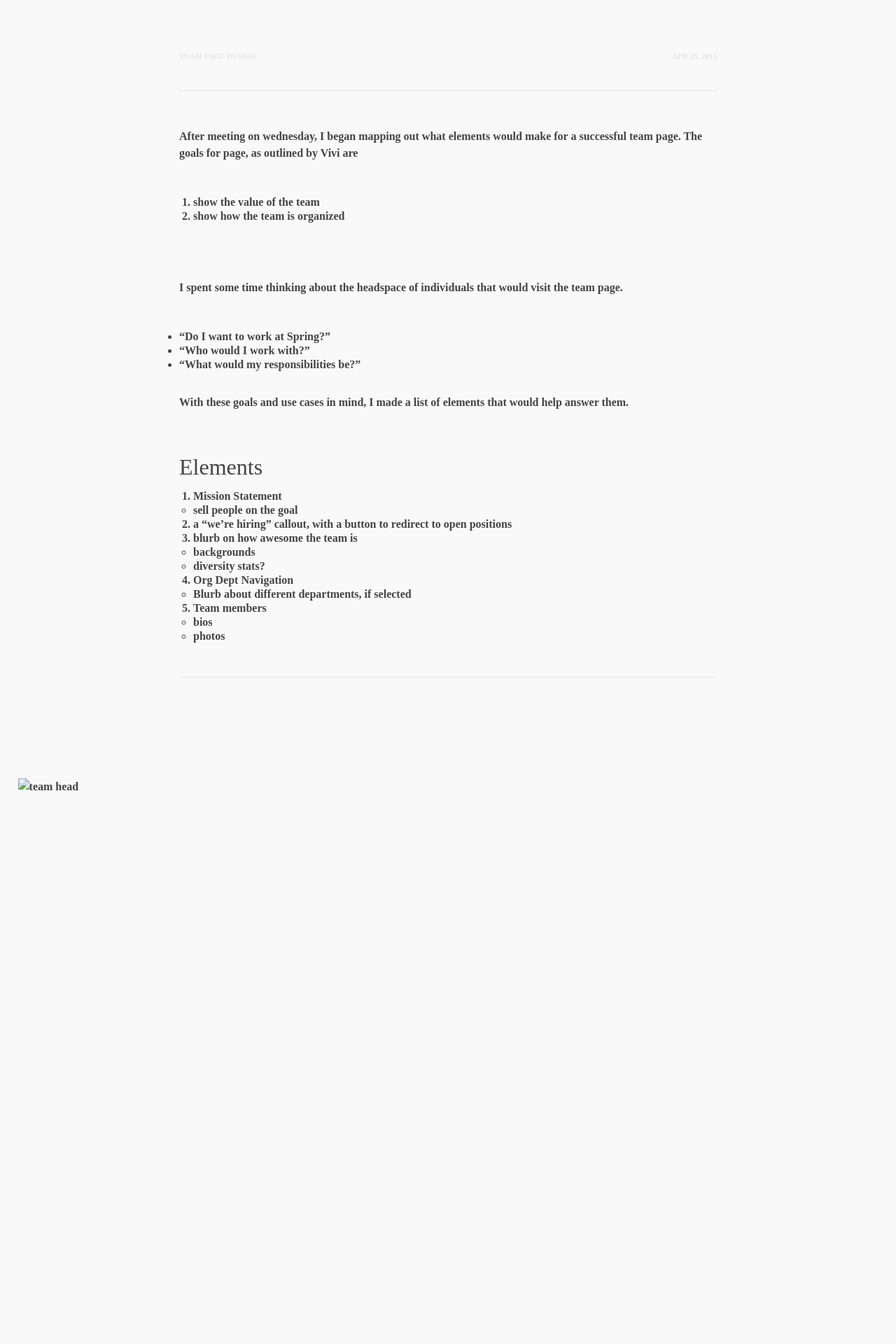
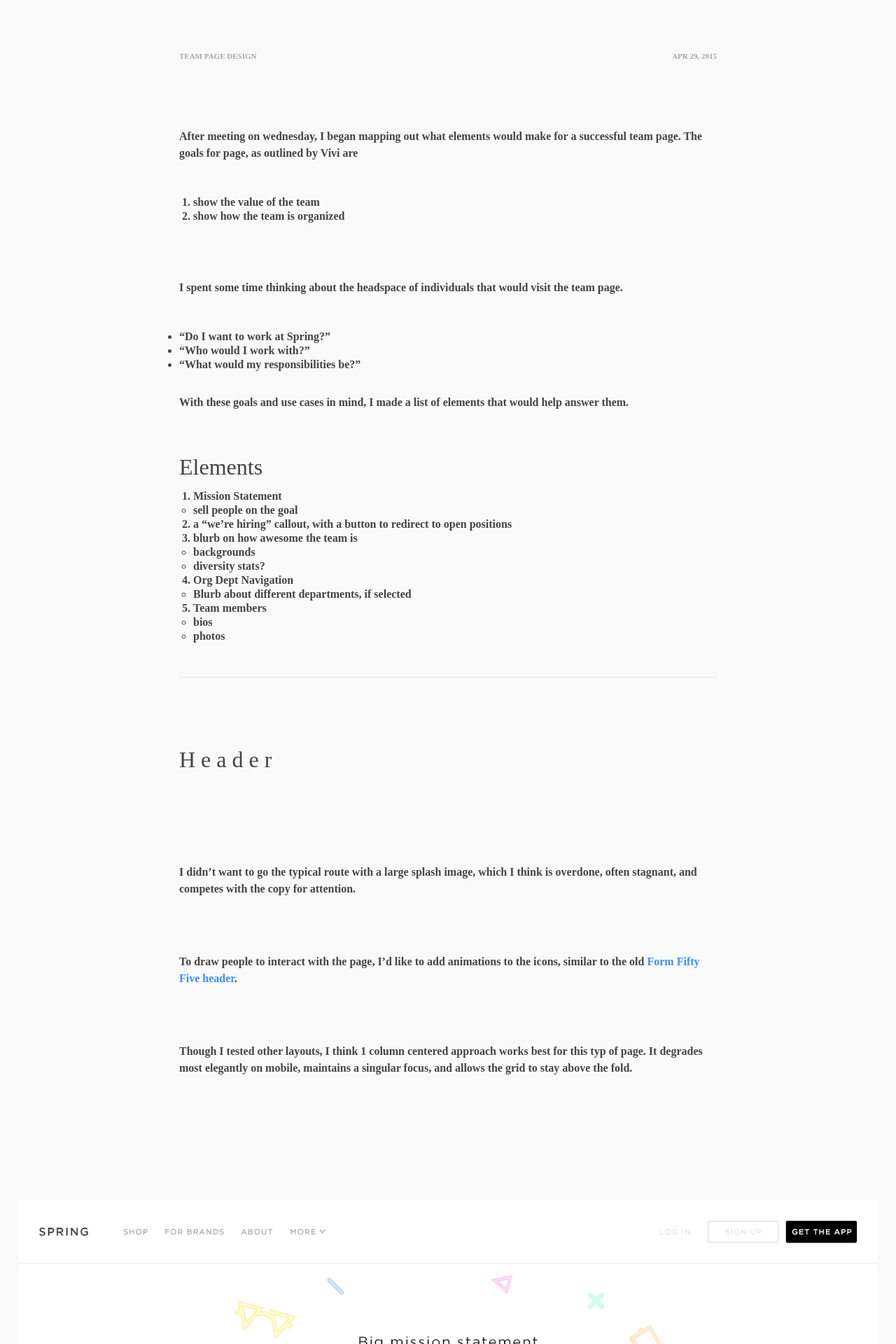
Before and after one commit to hivemindworks/shopspring, a Jekyll site: the page built from _posts/2015-04-27-team.md, in a window 1280 px wide. Shown: the top 1920 px of the page at 70% size. Built offline with Jekyll 4.4.1, drawn with Linux system fonts in a browser that asks for light colours; some web fonts are replaced; before the commit the page ends 1312 px from its top, so only the background shows below that; some of the changed text lies outside the part shown.

Commit message:
team writeup

```diff
--- a/_posts/2015-04-27-team.md
+++ b/_posts/2015-04-27-team.md
@@ -33,4 +33,63 @@
 
 ---
 
-![team head]({{ site.url }}/img/team/team-head-2.png)
+# Header
+
+I didn't want to go the typical route with a large splash image, which I think is overdone, often stagnant, and competes with the copy for attention.
+
+To draw people to interact with the page, I'd like to add animations to the icons, similar to the old [Form Fifty Five header](http://www.thestarvedblog.co.za/whud-up/badass-blog-formfiftyfive-com/).
+
+Though I tested other layouts, I think 1 column centered approach works best for this typ of page. It degrades most elegantly on mobile, maintains a singular focus, and allows the grid to stay above the fold.
+
+![team head]({{ site.baseurl }}/img/team/team-2.png)
+
+---
+
+# Grid
+
+I spent much of my time working out the besst way to display the team members. Though the list Spring uses currently works well from desktop to mobile, the affordances for interaction and play a grid provides seemed more valuable than a list to me.
+
+I then began playing with the ways the grid could be executed.
+
+The department sub-nav would remain sticky at the top of the page, and if a specific team was selected, a blurb on that teams resposibilities would appear directly beneath the sub-nav.
+
+If we use an orthoganal grid of images, my first idea for a 'finger' was to mimic the brady bunch title sequence, having the team members follow the mouse around. I know I could pull this off in a perfomant way, but it would mean that each team member would need 6 pictures (looking straight, up, up-left, left, down-left, down. up-left, left, and down-left could be mirrored). I'd be happy to make a prototype using headshots of myself, if you're interested in pursuing this.
+
+![team head]({{ site.baseurl }}/img/team/team-grid-info.png)
+
+My second idea was to keep the typical grid, but swap the squares for circles, then add an interaction that draws people to explore, like [this](http://v2.desandro.com/articles/undulate/).
+
+![team head]({{ site.baseurl }}/img/team/team-circles-grid.png)
+
+![team head]({{ site.baseurl }}/img/team/team-circles-grid-hover.png)
+
+---
+
+# Footer
+
+I'm currently working on the footer, but I'd like your input.
+
+What should be the reward for scrolling to the bottom of the team page? Another call out to see open positions? or maybe here is the place for the full page splash image, with a more prominent "Life at Spring" button.
+
+---
+
+# Implementation
+
+You can see the changes to the implementation [here]({{ site.baseurl }}/iterations/team-1.html)
+
+####Progress
+- More button
+- Account buttons
+- Styleguide refinement
+
+
+---
+
+# Next
+
+- team page footer
+- implement header icons
+- implement interactive grid
+- add real content to team page
+
+- begin careers/engineering page
--- a/_sass/_theme.scss
+++ b/_sass/_theme.scss
@@ -245,10 +245,11 @@
 
 header.post-header {
   padding: 40px 0px;
-  color: #e4e4e4;
+  color: $gray;
   text-transform: uppercase;
   font-weight: 900;
   margin-bottom: 2em;
+  box-shadow: none;
 }
 
 .post-content {
```
Also changed, not shown: img/team/team-2.png (added), img/team/team-circles-grid-hover.png (added), img/team/team-circles-grid.png (added), img/team/team-grid-info.png, 7 other files.
